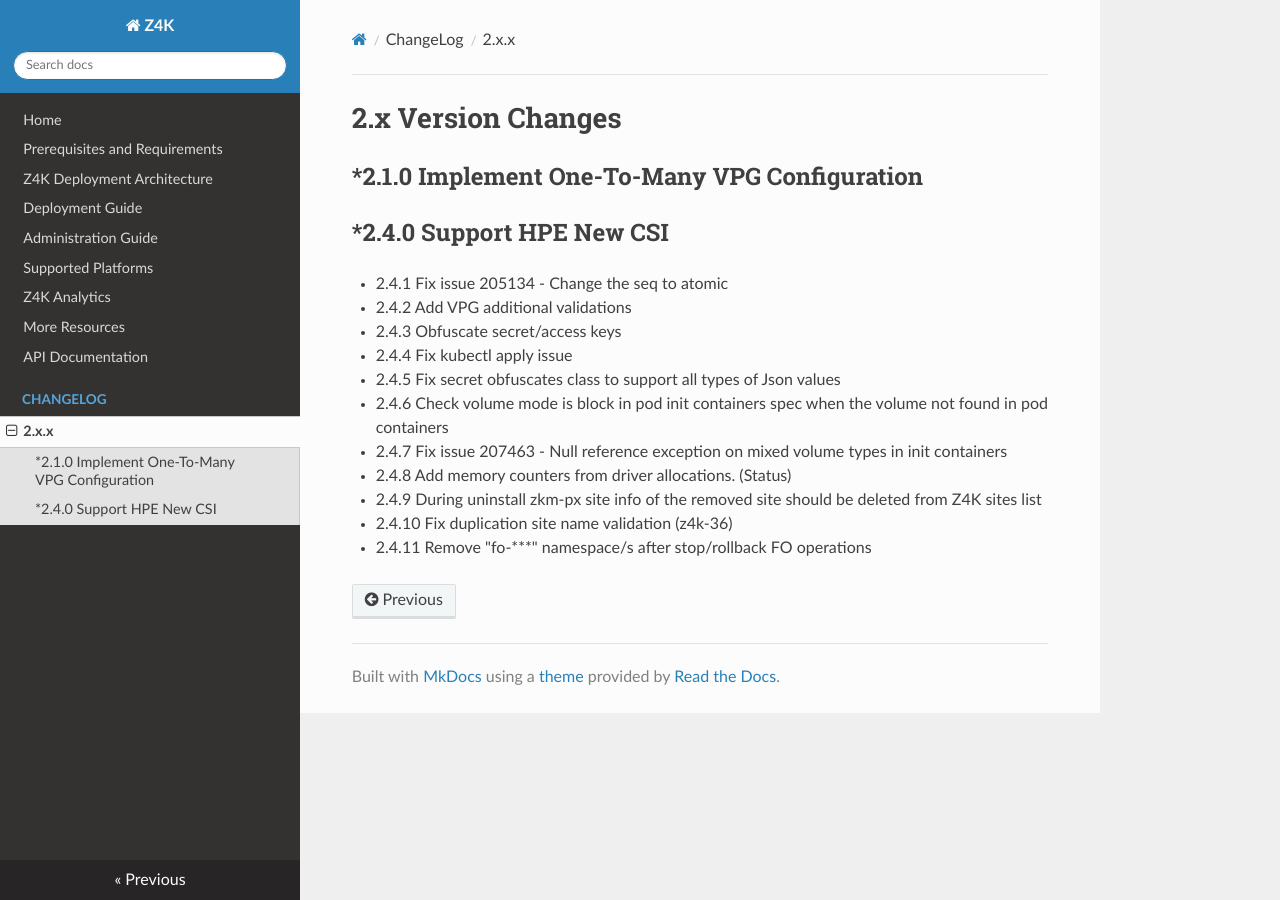
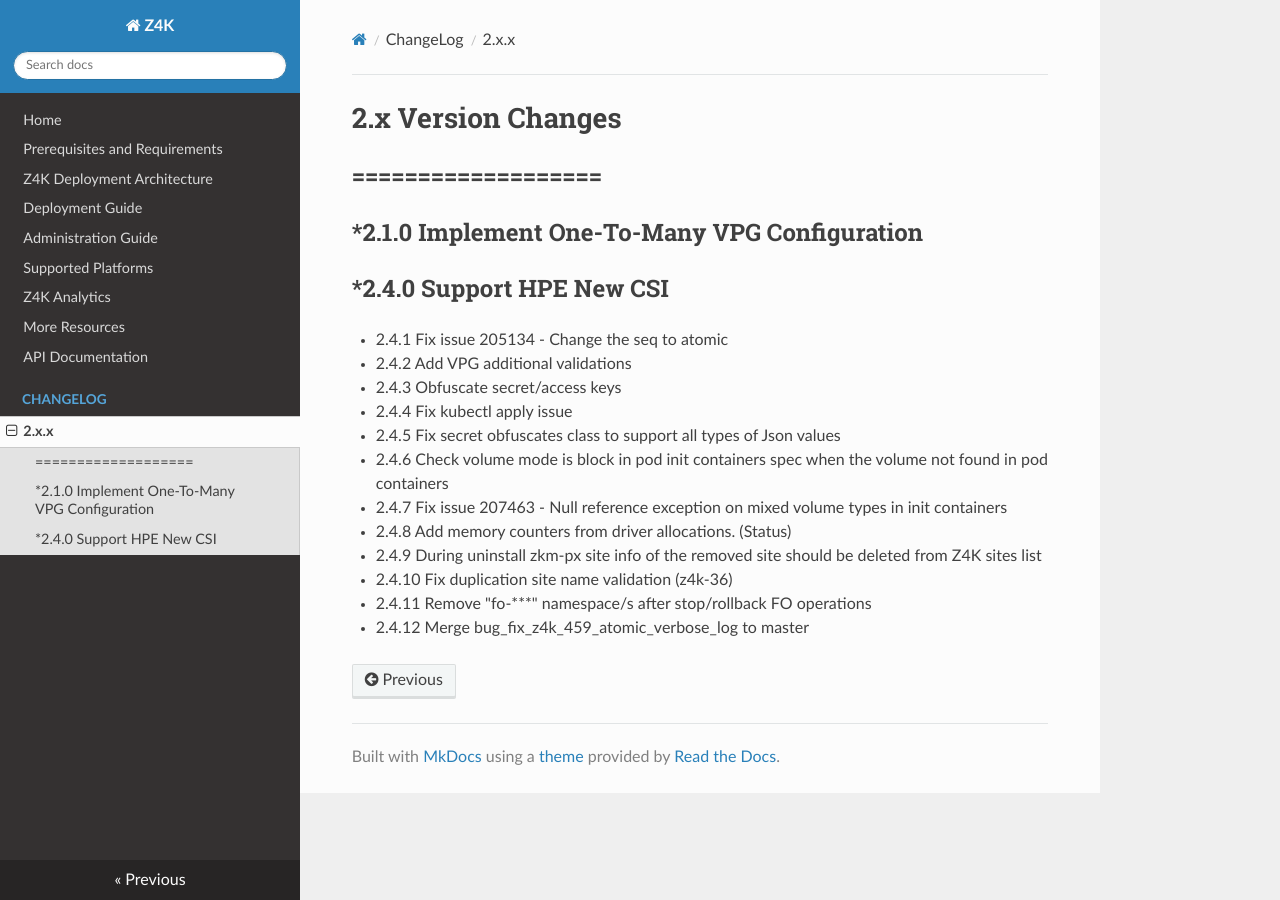
Before and after one commit to ZertoPublic/Z4K, an MkDocs documentation site: the page built from docs/changes/version2.x.x.md, in a window 1280 px wide. Built offline with MkDocs 1.6.1, drawn with Linux system fonts in a browser that asks for light colours.

Commit message:
commit all changes on branch :2.4.12 for version:2.4.12

```diff
--- a/docs/changes/version2.x.x.md
+++ b/docs/changes/version2.x.x.md
@@ -1,5 +1,7 @@
 2.x Version Changes
 ===================
+===================
+-------------------
 *2.1.0 Implement One-To-Many VPG Configuration
 ----------------------------------------------
 *2.4.0 Support HPE New CSI
@@ -15,3 +17,4 @@
 * 2.4.9 During uninstall zkm-px site info of the removed site should be deleted from Z4K sites list
 * 2.4.10 Fix duplication site name validation (z4k-36)
 * 2.4.11 Remove "fo-***" namespace/s after stop/rollback FO operations
+* 2.4.12 Merge bug_fix_z4k_459_atomic_verbose_log to master
```
